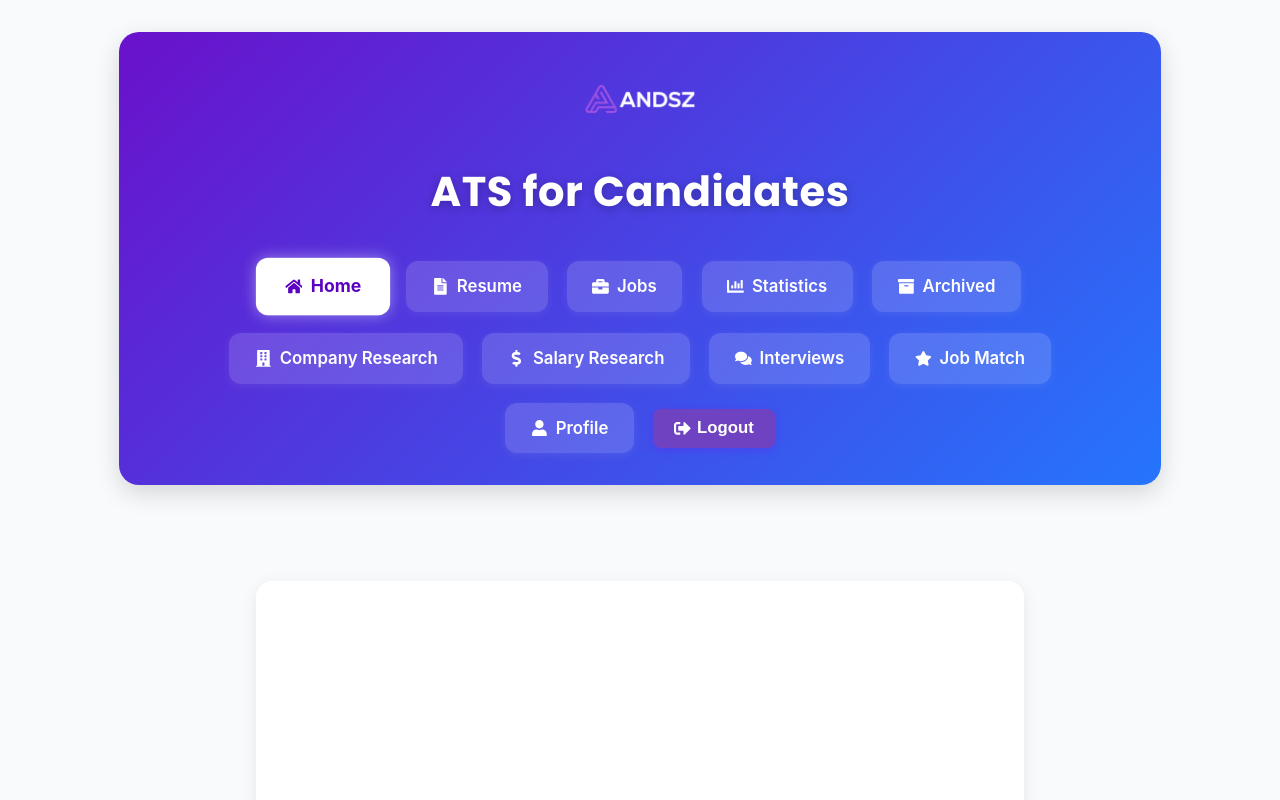
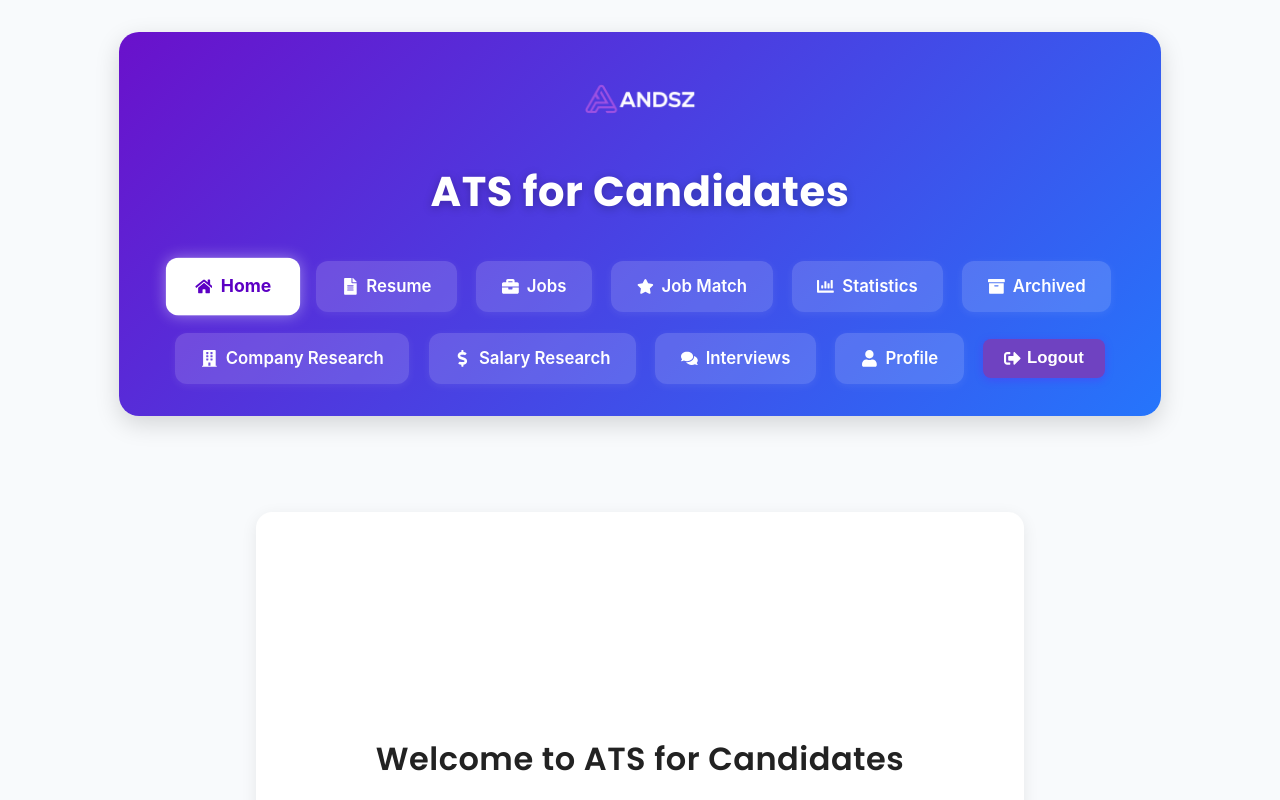
Before and after one commit to aditn2003/Aandsz-Forces-ATS-CS490, a React (Vite) app in the folder frontend/: page / in a window 1280 px wide. Shown: the top 800 px of the page. Built offline with nearby package versions, Linux system fonts and the light colour scheme; no server answers; sample sign-in values are in the browser's storage.

Commit message:
Fixed navbar

```diff
--- a/frontend/src/components/NavBar.jsx
+++ b/frontend/src/components/NavBar.jsx
@@ -55,6 +55,11 @@ export default function NavBar() {
               <FaBriefcase /> Jobs
             </NavLink>
 
+            {/* ⭐ JOB MATCH */}
+            <NavLink to="/job-match">
+              <FaStar /> Job Match
+            </NavLink>
+
             {/* 📊 Statistics */}
             <NavLink to="/statistics">
               <FaChartBar /> Statistics
@@ -80,10 +85,6 @@ export default function NavBar() {
               <FaComments /> Interviews
             </NavLink>
 
-            {/* ⭐ JOB MATCH */}
-            <NavLink to="/job-match">
-              <FaStar /> Job Match
-            </NavLink>
 
             {/* 👤 Profile */}
             <NavLink to="/profile/info">
```
